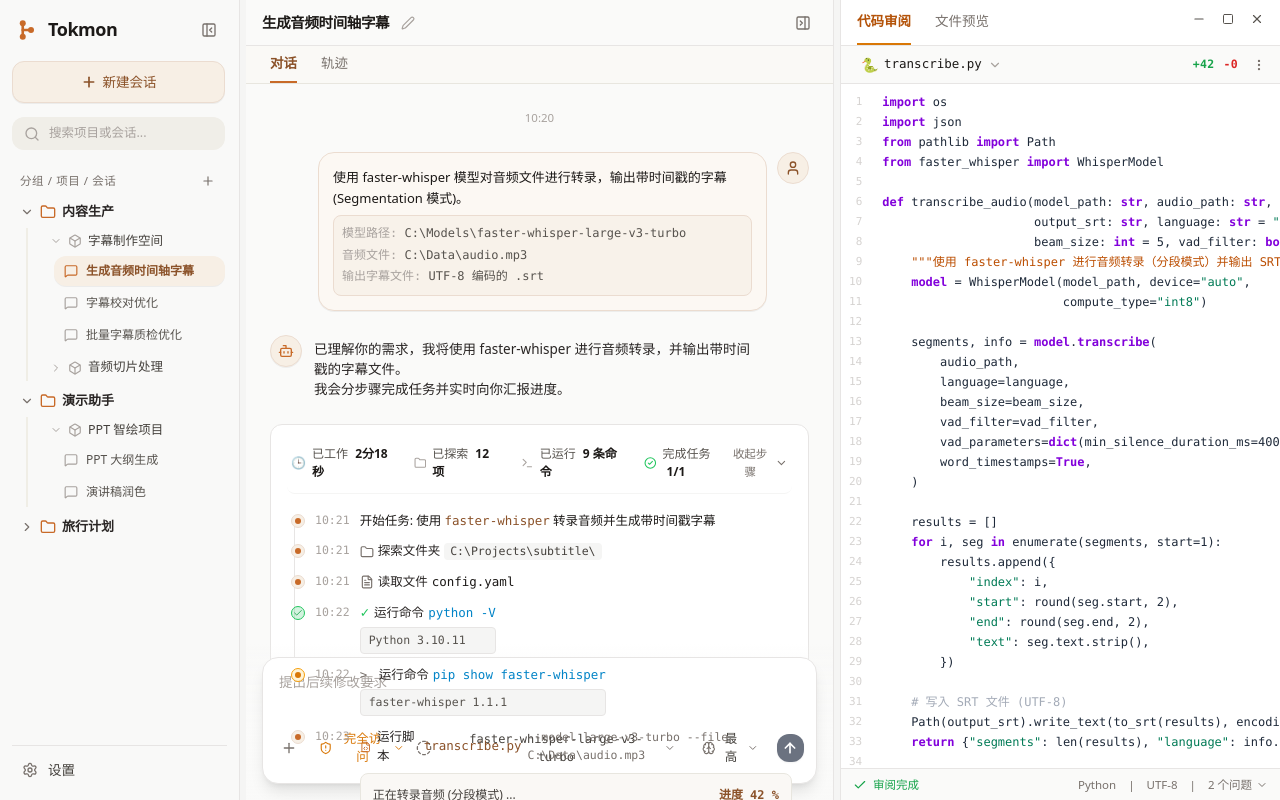
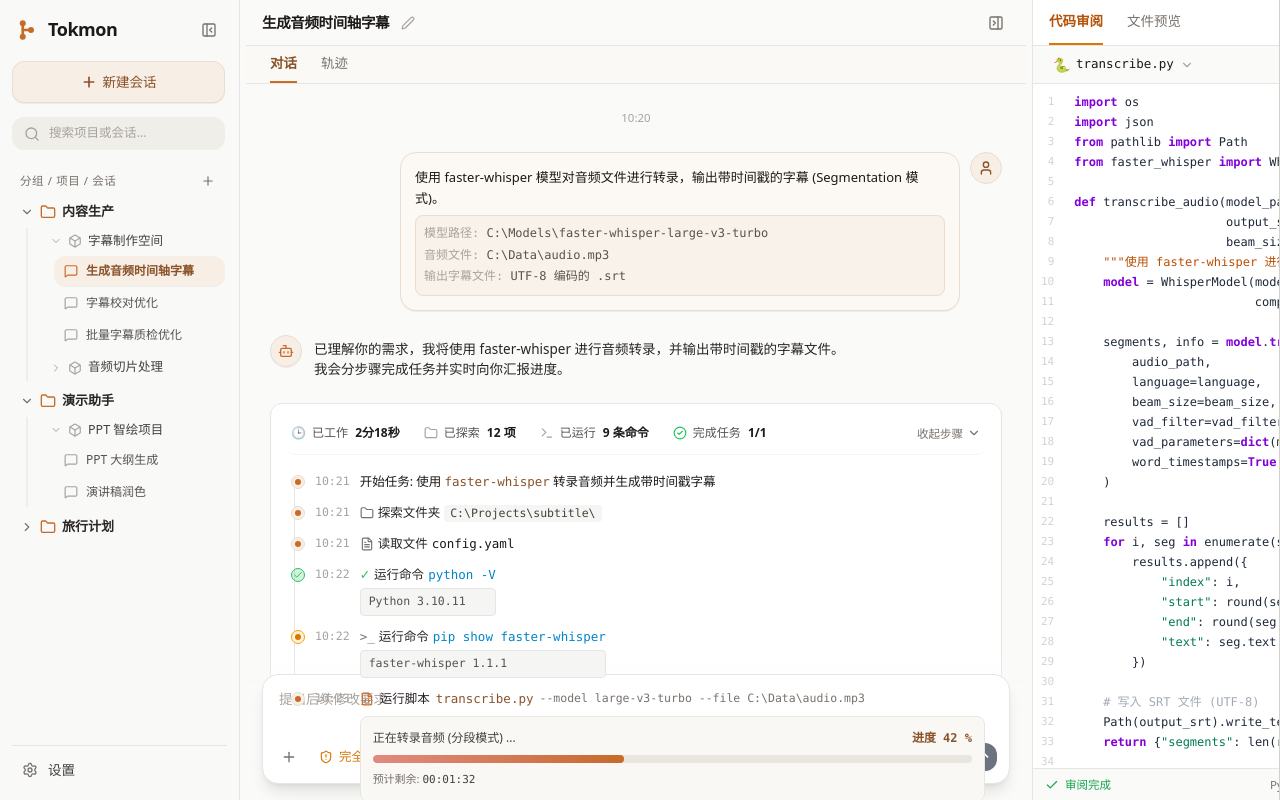
Before and after one commit to jiannanya/tokmon-ui, a React (Vite) app: page / in a window 1280 px wide. Built offline with nearby package versions, Linux system fonts and the light colour scheme; the HTML template or start-up script is replaced by a standard one.

Commit message:
update ui

```diff
--- a/src/App.tsx
+++ b/src/App.tsx
@@ -77,37 +77,75 @@ function ToggleSwitch({ checked, onChange }: { checked: boolean; onChange: (v: b
   )
 }
 
+// Window Controls Component (Minimize, Maximize/Restore, Close)
+function WindowControls({ isMaximized, onToggleMaximize }: { isMaximized?: boolean; onToggleMaximize?: () => void }) {
+  return (
+    <div className="flex items-center space-x-0.5 text-[#78716c]">
+      <button
+        type="button"
+        title="最小化"
+        className="w-7 h-7 flex items-center justify-center hover:bg-[#e7e5e4] rounded-md text-[#57534e] transition-colors cursor-pointer"
+      >
+        <Minus className="w-3.5 h-3.5" />
+      </button>
+      <button
+        type="button"
+        onClick={onToggleMaximize}
+        title={isMaximized ? "向下还原" : "最大化"}
+        className="w-7 h-7 flex items-center justify-center hover:bg-[#e7e5e4] rounded-md text-[#57534e] transition-colors cursor-pointer"
+      >
+        <Square className="w-3 h-3" />
+      </button>
+      <button
+        type="button"
+        title="关闭"
+        className="w-7 h-7 flex items-center justify-center hover:bg-[#ef4444] hover:text-white rounded-md text-[#57534e] transition-colors cursor-pointer"
+      >
+        <X className="w-3.5 h-3.5" />
+      </button>
+    </div>
+  )
+}
+
 export default function App() {
   // Navigation & Toggle states
   const [leftSidebarOpen, setLeftSidebarOpen] = useState(true)
   const [rightPanelOpen, setRightPanelOpen] = useState(true)
+  const [isMaximized, setIsMaximized] = useState(false)
 
   // Resizable Panel Widths & Dragging States
   const [leftSidebarWidth, setLeftSidebarWidth] = useState(240)
+  const [mainWidth, setMainWidth] = useState(780)
   const [rightPanelWidth, setRightPanelWidth] = useState(440)
   const [isDraggingLeft, setIsDraggingLeft] = useState(false)
   const [isDraggingRight, setIsDraggingRight] = useState(false)
+  const [isDraggingMainRight, setIsDraggingMainRight] = useState(false)
 
   // Mouse drag handler for sidebar resizers
   useEffect(() => {
     const handleMouseMove = (e: MouseEvent) => {
       if (isDraggingLeft) {
-        const newWidth = Math.min(Math.max(e.clientX, 180), 420)
+        const newWidth = Math.min(Math.max(e.clientX, 180), 400)
         setLeftSidebarWidth(newWidth)
       } else if (isDraggingRight) {
         const newWidth = Math.min(Math.max(window.innerWidth - e.clientX, 320), 720)
         setRightPanelWidth(newWidth)
+      } else if (isDraggingMainRight) {
+        const leftOffset = leftSidebarOpen ? leftSidebarWidth + 6 : 0
+        const newWidth = Math.min(Math.max(e.clientX - leftOffset, 500), 1200)
+        setMainWidth(newWidth)
       }
     }
 
     const handleMouseUp = () => {
       setIsDraggingLeft(false)
       setIsDraggingRight(false)
+      setIsDraggingMainRight(false)
       document.body.style.cursor = 'default'
       document.body.style.userSelect = 'auto'
     }
 
-    if (isDraggingLeft || isDraggingRight) {
+    if (isDraggingLeft || isDraggingRight || isDraggingMainRight) {
       document.body.style.cursor = 'col-resize'
       document.body.style.userSelect = 'none'
       window.addEventListener('mousemove', handleMouseMove)
@@ -118,7 +156,7 @@ export default function App() {
       window.removeEventListener('mousemove', handleMouseMove)
       window.removeEventListener('mouseup', handleMouseUp)
     }
-  }, [isDraggingLeft, isDraggingRight])
+  }, [isDraggingLeft, isDraggingRight, isDraggingMainRight, leftSidebarOpen, leftSidebarWidth])
 
   const [activeTab, setActiveTab] = useState<'code' | 'preview'>('code')
 
@@ -244,14 +282,9 @@ export default function App() {
 
   // Textarea Auto Height Ref & Handler
   const textareaRef = useRef<HTMLTextAreaElement>(null)
-  const mainRef = useRef<HTMLElement>(null)
-  const [savedMainWidth, setSavedMainWidth] = useState(780)
 
   const handleToggleRightPanel = () => {
-    if (rightPanelOpen && mainRef.current) {
-      setSavedMainWidth(mainRef.current.offsetWidth)
-    }
-    setRightPanelOpen(!rightPanelOpen)
+    setRightPanelOpen((prev) => !prev)
   }
 
   const handleTextareaInput = (e: React.ChangeEvent<HTMLTextAreaElement>) => {
@@ -441,10 +474,24 @@ export default function App() {
     { id: 'account', label: '账户', icon: User },
   ] as const
 
+  const totalWindowWidth =
+    (leftSidebarOpen ? leftSidebarWidth + 6 : 0) +
+    mainWidth +
+    (rightPanelOpen ? rightPanelWidth + 6 : 6)
+
   return (
-    <div className="w-screen h-screen flex flex-col bg-[#f5f5f4] text-[#1c1917] select-none overflow-hidden font-sans">
-      {/* App Main Layout Grid */}
-      <div className="flex-1 flex overflow-hidden relative">
+    <div className="w-screen h-screen bg-[#eceae5] flex items-center justify-start overflow-x-auto overflow-y-hidden select-none font-sans">
+      {/* Tokmon Agent Desktop Window */}
+      <div
+        style={{
+          width: isMaximized ? '100vw' : `${totalWindowWidth}px`,
+        }}
+        className={`h-full flex flex-col bg-[#fafaf9] text-[#1c1917] overflow-hidden relative transition-[width] duration-150 ease-out ${
+          isMaximized ? 'w-screen rounded-none' : 'border-r border-[#d4d1c8] shadow-2xl'
+        }`}
+      >
+        {/* App Main Layout Grid */}
+        <div className="flex-1 flex overflow-hidden relative">
 
         {/* ========================================================= */}
         {/* COLUMN 1: LEFT SIDEBAR */}
@@ -707,11 +754,8 @@ export default function App() {
         {/* COLUMN 2: MAIN CHAT & WORKFLOW EXECUTION */}
         {/* ========================================================= */}
         <main
-          ref={mainRef}
-          style={{
-            width: rightPanelOpen ? undefined : `${savedMainWidth}px`
-          }}
-          className={`${rightPanelOpen ? 'flex-1 min-w-[400px]' : 'flex-shrink-0'} flex flex-col bg-[#fafaf9] border-r border-[#e7e5e4] overflow-hidden relative`}
+          style={{ width: isMaximized && !rightPanelOpen ? undefined : `${mainWidth}px` }}
+          className={`${isMaximized && !rightPanelOpen ? 'flex-1' : 'flex-shrink-0'} flex flex-col bg-[#fafaf9] overflow-hidden relative`}
         >
 
           {/* Middle Chat Header Bar */}
@@ -763,12 +807,12 @@ export default function App() {
               )}
             </div>
 
-            {/* Right Panel Toggle Button */}
-            <div className="flex items-center">
+            {/* Right Controls in Main Header */}
+            <div className="flex items-center space-x-2">
               <button
                 onClick={handleToggleRightPanel}
                 title={rightPanelOpen ? '折叠代码审阅' : '展开代码审阅'}
-                className="p-1.5 hover:bg-[#e7e5e4] rounded-lg text-[#57534e] hover:text-[#1c1917] transition-colors cursor-pointer flex items-center justify-center"
+                className="p-1.5 hover:bg-[#e7e5e4] rounded-lg text-[#78716c] hover:text-[#1c1917] transition-colors cursor-pointer flex items-center justify-center"
               >
                 {rightPanelOpen ? (
                   <PanelRightClose className="w-4 h-4 text-[#78716c]" />
@@ -776,6 +820,17 @@ export default function App() {
                   <PanelRightOpen className="w-4 h-4 text-[#d97706]" />
                 )}
               </button>
+
+              {/* When right panel is closed, show titlebar window controls here */}
+              {!rightPanelOpen && (
+                <>
+                  <div className="h-4 w-[1px] bg-[#e7e5e4]" />
+                  <WindowControls
+                    isMaximized={isMaximized}
+                    onToggleMaximize={() => setIsMaximized(!isMaximized)}
+                  />
+                </>
+              )}
             </div>
           </header>
 
@@ -1546,6 +1601,14 @@ export default function App() {
                   文件预览
                 </button>
               </div>
+
+              {/* Right panel window controls */}
+              <div className="flex items-center">
+                <WindowControls
+                  isMaximized={isMaximized}
+                  onToggleMaximize={() => setIsMaximized(!isMaximized)}
+                />
+              </div>
             </div>
 
             {/* Sub Header File Selector */}
@@ -1686,6 +1749,17 @@ export default function App() {
 
           </section>
         ) : null}
+
+        {/* WINDOW RIGHT BORDER RESIZER (when right panel closed) */}
+        {!rightPanelOpen && (
+          <div
+            onMouseDown={() => setIsDraggingMainRight(true)}
+            title="按住拖拽调整工作区宽度"
+            className="w-1.5 h-full cursor-col-resize z-30 flex-shrink-0 relative group flex justify-center items-center select-none"
+          >
+            <div className={`w-[2px] h-full transition-colors ${isDraggingMainRight ? 'bg-[#f5a623]' : 'bg-transparent group-hover:bg-[#f5a623]'}`} />
+          </div>
+        )}
 
       </div>
 
@@ -2300,17 +2374,6 @@ export default function App() {
         </div>
       )}
 
-      {/* Floating System Window Titlebar Controls (Top Right Overlay) */}
-      <div className="absolute top-2 right-3 z-50 flex items-center space-x-2 text-[#78716c]">
-        <button className="p-1 hover:bg-[#e7e5e4] rounded text-[#57534e] transition-colors">
-          <Minus className="w-3.5 h-3.5" />
-        </button>
-        <button className="p-1 hover:bg-[#e7e5e4] rounded text-[#57534e] transition-colors">
-          <Square className="w-3 h-3" />
-        </button>
-        <button className="p-1 hover:bg-[#ef4444] hover:text-white rounded text-[#57534e] transition-colors">
-          <X className="w-3.5 h-3.5" />
-        </button>
       </div>
     </div>
   )
```
Also changed, not shown: 1 other file (tests, documents, lock files or other folders).
